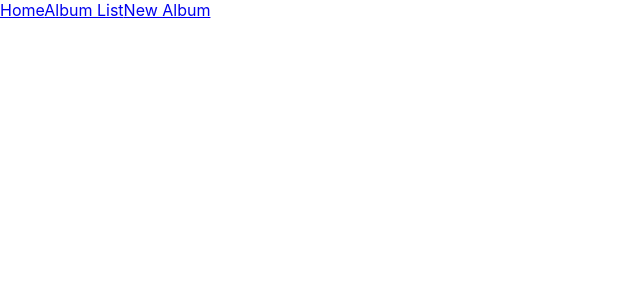
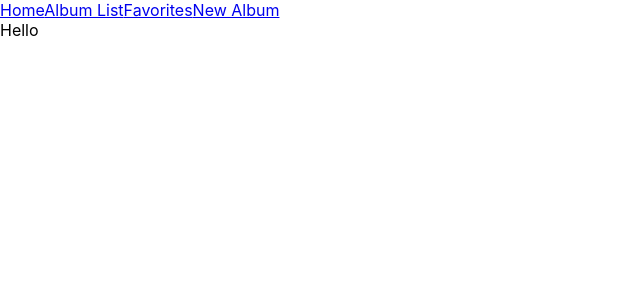
Before and after one commit to prawnkracker/album-hub, a React (Create React App) app: page /favorites in a window 1280 px wide. Shown: the top 300 px of the page, without its empty margins (0-640 px from the left). Built offline with nearby package versions, Linux system fonts and the light colour scheme; no server answers.

Commit message:
add favorites page to app and navbar

```diff
--- a/src/Components/App.js
+++ b/src/Components/App.js
@@ -4,6 +4,7 @@ import AlbumList from './AlbumList';
 import { Switch, Route } from "react-router-dom"
 import NavBar from './NavBar';
 import NewAlbumForm from './NewAlbumForm';
+import Favorites from './Favorites'
 
 function App() {
 
@@ -22,10 +23,9 @@ function App() {
   }
 
   function removeFromFavorite(id){
-    const updateFavorites = favorites.filter((album) => album.id !== id)
-    setFavorites(updateFavorites)
+    const updatedFavorites = favorites.filter((album) => album.id !== id)
+    setFavorites(updatedFavorites)
   }
-  console.log(favorites)
 
     useEffect(() => {
         fetch('http://localhost:3000/albums')
@@ -61,6 +61,9 @@ function App() {
         <Route path='/newalbum'>
             <NewAlbumForm onAddAlbum={addAlbum}/>
         </Route>
+        <Route path='/favorites'>
+          <Favorites favorites={favorites}/>
+        </Route>
       </Switch>
     </div>
   );
--- a/src/Components/Favorites.js
+++ b/src/Components/Favorites.js
@@ -0,0 +1,9 @@
+import React from "react";
+
+function Favorites(){
+    return (
+        <div>Hello </div>
+    )
+}
+
+export default Favorites;
--- a/src/Components/NavBar.js
+++ b/src/Components/NavBar.js
@@ -16,10 +16,16 @@ function NavBar(){
             Album List
             </NavLink>
             <NavLink
+            to='/favorites'
+            exact>
+                Favorites
+            </NavLink>
+            <NavLink
             to='/newalbum'
             exact>
             New Album
             </NavLink>
+
         </div>
     )
 }
```
